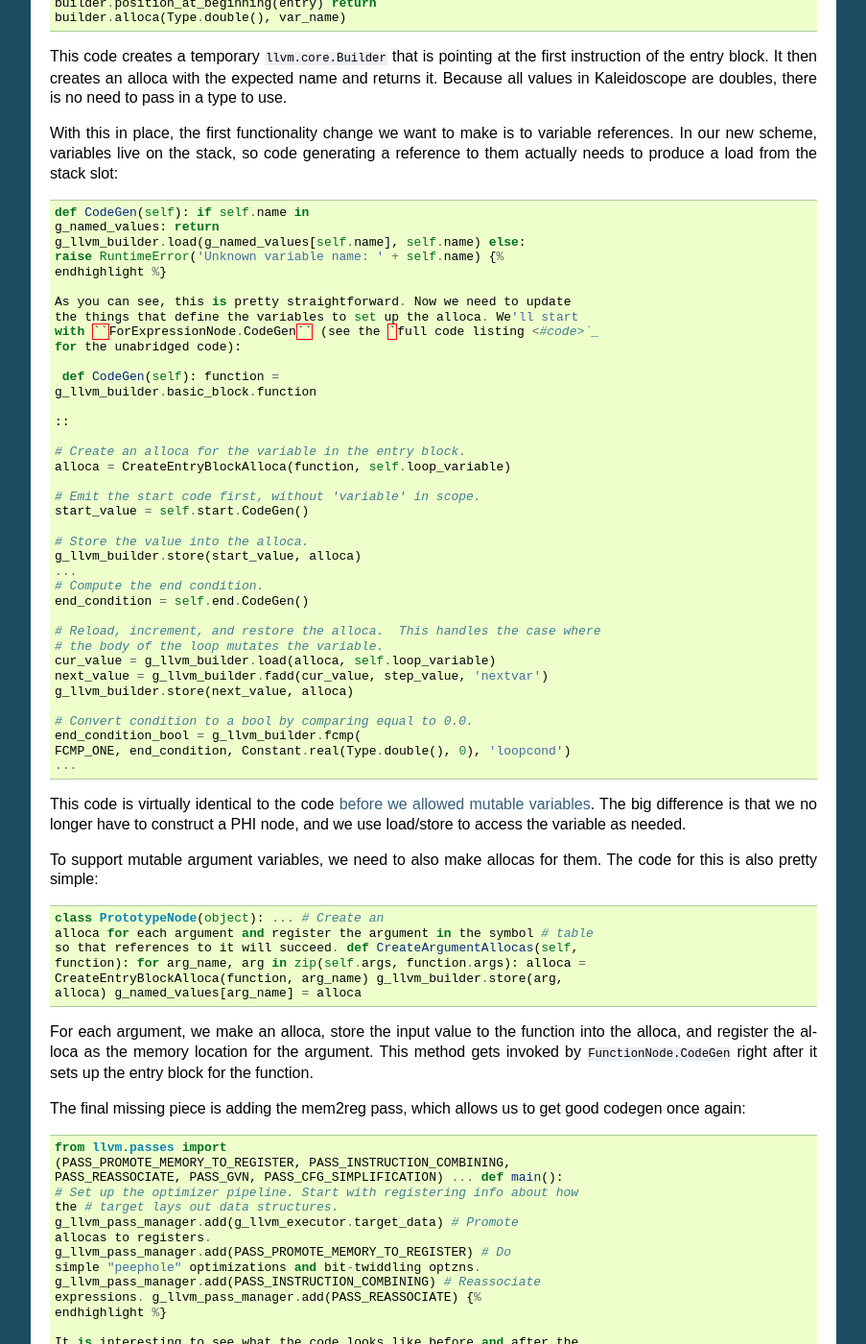
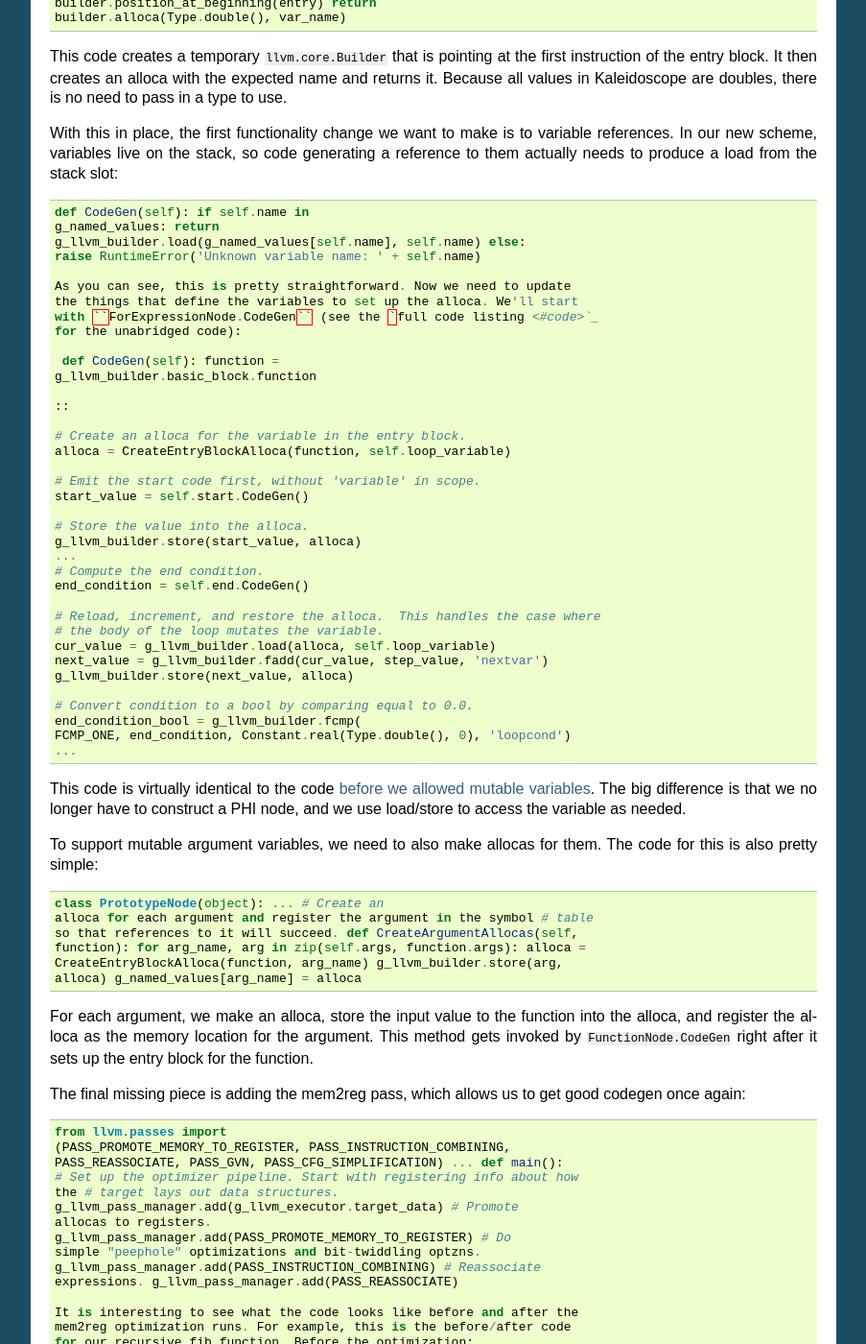
Before and after one commit to llvmpy/llvmpy, a Sphinx documentation site: the page built from docs/source/doc/kaleidoscope/PythonLangImpl7.rst, in a window 1280 px wide and 1400 px high, scrolled down 4382 px. Shown: the whole window at 96% size, without its empty margins (198-1101 px from the left). Built offline with Sphinx 7.4.7, drawn with Linux system fonts in a browser that asks for light colours; pages that are not in the unit, such as notebooks, are missing from menus; some of the changed text lies outside the part shown.

Commit message:
Removed more extraneous code tags from docs.

```diff
--- a/docs/source/doc/kaleidoscope/PythonLangImpl4.rst
+++ b/docs/source/doc/kaleidoscope/PythonLangImpl4.rst
@@ -403,13 +403,11 @@ example, we can create a C file with the following simple function:
    #include <stdio.h>
 
    double putchard(double x) {
-      putchar((char)x); return 0; } {%
-   endhighlight %}
+      putchar((char)x); return 0; }
 
    We can then compile this into a shared library with GCC:
 
-    gcc -shared -fPIC -o putchard.so putchard.c {%
-   endhighlight %}
+    gcc -shared -fPIC -o putchard.so putchard.c
 
    Now we can load this library into the Python process using
    ``llvm.core.load_library_permanently`` and access it from Kaleidoscope
--- a/docs/source/doc/kaleidoscope/PythonLangImpl5.rst
+++ b/docs/source/doc/kaleidoscope/PythonLangImpl5.rst
@@ -601,8 +601,7 @@ expression for the loop value:
 .. code-block:: python
 
    def CodeGen(self): # Emit the start code first,
-   without 'variable' in scope. start_value = self.start.CodeGen() {%
-   endhighlight %}
+   without 'variable' in scope. start_value = self.start.CodeGen()
 
    With this out of the way, the next step is to set up the LLVM basic
    block for the start of the loop body. In the case above, the whole loop
--- a/docs/source/doc/kaleidoscope/PythonLangImpl6.rst
+++ b/docs/source/doc/kaleidoscope/PythonLangImpl6.rst
@@ -91,8 +91,7 @@ keywords:
    BinaryToken(object): pass class UnaryToken(object): pass ... def
    Tokenize(string): ... elif identifier == 'in': yield InToken() elif
    identifier == 'binary': yield BinaryToken() elif identifier == 'unary':
-   yield UnaryToken() else: yield IdentifierToken(identifier) {%
-   endhighlight %}
+   yield UnaryToken() else: yield IdentifierToken(identifier)
 
    This just adds lexer support for the unary and binary keywords, like we
    did in `previous chapters <PythonLangImpl5.html#iflexer>`_. One nice
@@ -446,8 +445,7 @@ denser the character:
    ' else if d > 4 then putchard(46) # '.' else if d > 2 then putchard(43)
    # '+' else putchard(42); # '*' ... ready> printdensity(1):
    printdensity(2): printdensity(3) : printdensity(4): printdensity(5):
-   printdensity(9): putchard(10)*\ ++.. Evaluated to 0.000000 {%
-   endhighlight %}
+   printdensity(9): putchard(10)*\ ++.. Evaluated to 0.000000
 
    Based on these simple primitive operations, we can start to define more
    interesting things. For example, here's a little function that solves
--- a/docs/source/doc/kaleidoscope/PythonLangImpl7.rst
+++ b/docs/source/doc/kaleidoscope/PythonLangImpl7.rst
@@ -350,8 +350,7 @@ from the stack slot:
    def CodeGen(self): if self.name in
    g_named_values: return
    g_llvm_builder.load(g_named_values[self.name], self.name) else:
-   raise RuntimeError('Unknown variable name: ' + self.name) {%
-   endhighlight %}
+   raise RuntimeError('Unknown variable name: ' + self.name)
 
    As you can see, this is pretty straightforward. Now we need to update
    the things that define the variables to set up the alloca. We'll start
@@ -431,8 +430,7 @@ get good codegen once again:
    g_llvm_pass_manager.add(PASS_PROMOTE_MEMORY_TO_REGISTER) # Do
    simple "peephole" optimizations and bit-twiddling optzns.
    g_llvm_pass_manager.add(PASS_INSTRUCTION_COMBINING) # Reassociate
-   expressions. g_llvm_pass_manager.add(PASS_REASSOCIATE) {%
-   endhighlight %}
+   expressions. g_llvm_pass_manager.add(PASS_REASSOCIATE)
 
    It is interesting to see what the code looks like before and after the
    mem2reg optimization runs. For example, this is the before/after code
@@ -448,8 +446,7 @@ get good codegen once again:
    %subtmp5 = fsub double %x4, 2.000000e+00 %calltmp6 = call double
    @fib(double %subtmp5) %addtmp = fadd double %calltmp, %calltmp6 br label
    %ifcont ifcont: ; preds = %else, %then %iftmp = phi double [
-   1.000000e+00, %then ], [ %addtmp, %else ] ret double %iftmp } {%
-   endhighlight %}
+   1.000000e+00, %then ], [ %addtmp, %else ] ret double %iftmp }
 
    Here there is only one variable (x, the input argument) but you can
    still see the extremely simple-minded code generation strategy we are
@@ -517,8 +514,7 @@ step is to set a precedence:
    def main(): ... # Install standard binary
    operators. # 1 is lowest possible precedence. 40 is the highest.
    g_binop_precedence['='] = 2 g_binop_precedence['<'] = 10
-   g_binop_precedence['+'] = 20 g_binop_precedence['-'] = 20 {%
-   endhighlight %}
+   g_binop_precedence['+'] = 20 g_binop_precedence['-'] = 20
 
    Now that the parser knows the precedence of the binary operator, it
    takes care of all the parsing and AST generation. We just need to
@@ -529,8 +525,7 @@ step is to set a precedence:
    special case for '=' because we don't want to emit the LHS as an #
    expression. if self.operator == '=': # Assignment requires the LHS to be
    an identifier. if not isinstance(self.left, VariableExpressionNode):
-   raise RuntimeError('Destination of "=" must be a variable.') {%
-   endhighlight %}
+   raise RuntimeError('Destination of "=" must be a variable.')
 
    Unlike the rest of the binary operators, our assignment operator doesn't
    follow the "emit LHS, emit RHS, do computation" model. As such, it is
```
